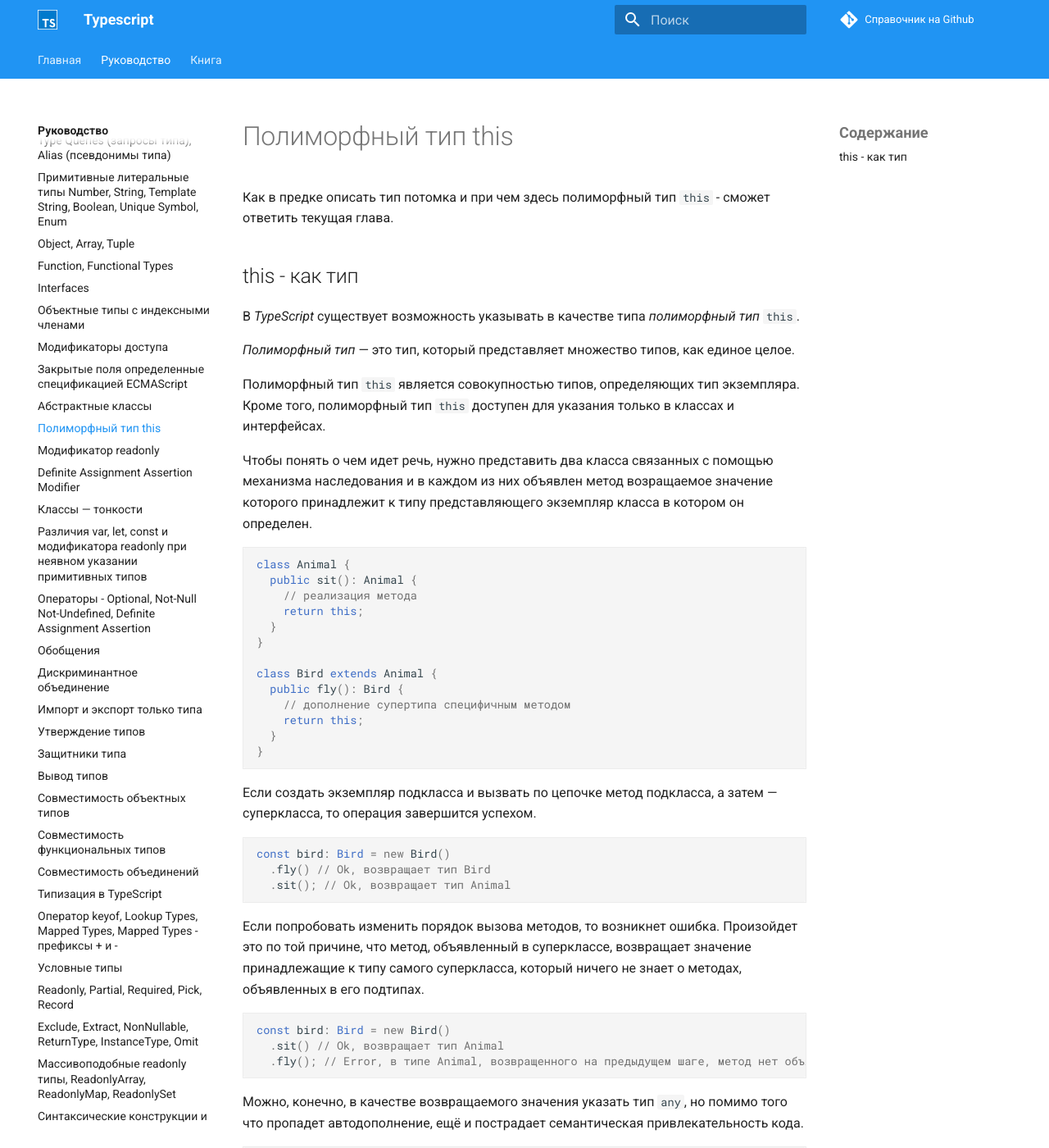
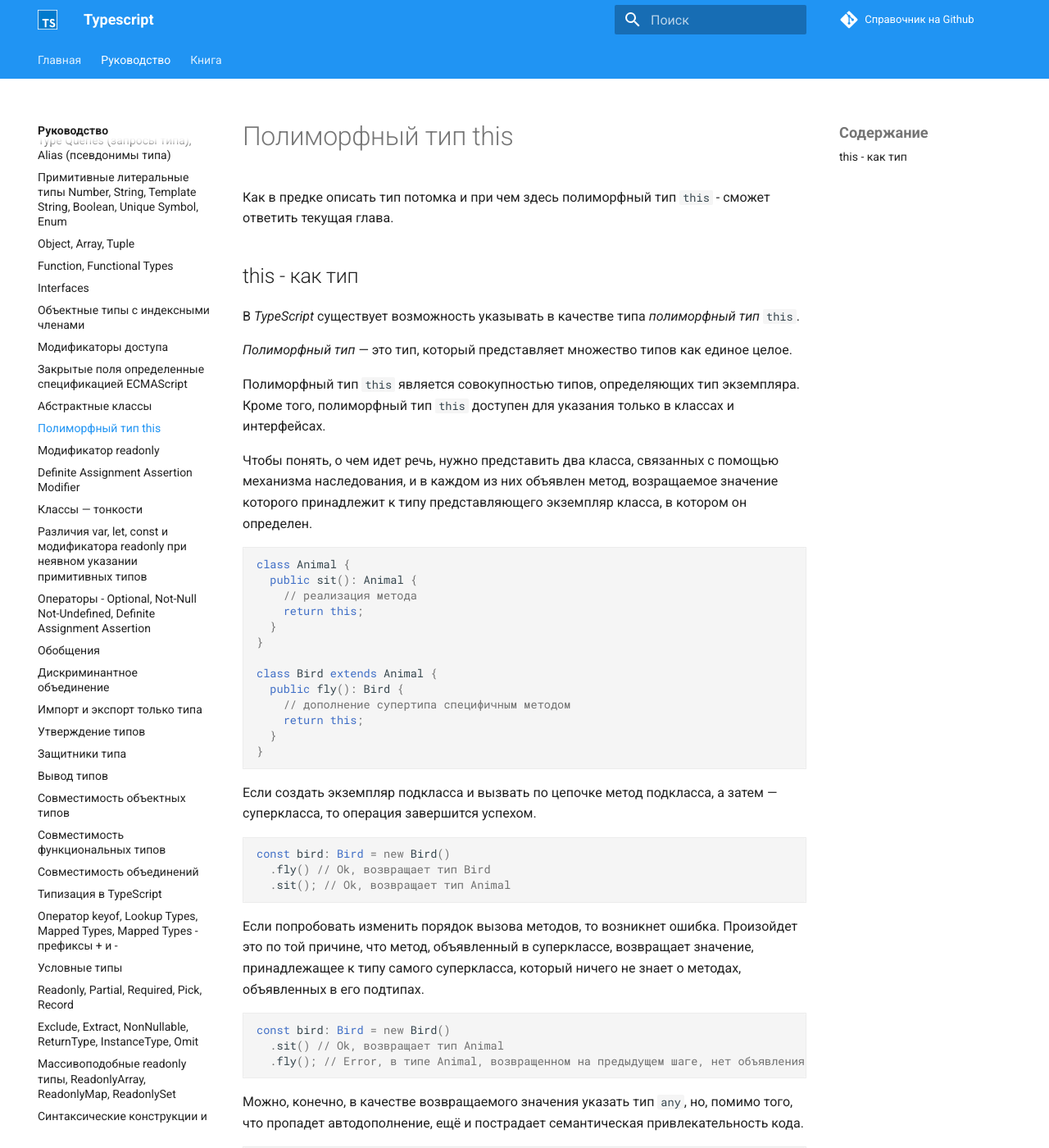
Before and after one commit to xsltdev/scriptdev.ru, an MkDocs documentation site: the page built from docs/guide/026.md, in a window 1280 px wide and 1400 px high. Shown: the whole window at 82% size. Built offline with MkDocs 1.6.1 and Material for MkDocs 9.7.7, drawn with Linux system fonts in a browser that asks for light colours; comment, search, counter and statistics services are not loaded; some of the changed text lies outside the part shown.

Commit message:
edited mistakes

````diff
--- a/docs/guide/026.md
+++ b/docs/guide/026.md
@@ -6,11 +6,11 @@
 
 В _TypeScript_ существует возможность указывать в качестве типа _полиморфный тип_ `this`.
 
-_Полиморфный тип_ — это тип, который представляет множество типов, как единое целое.
+_Полиморфный тип_ — это тип, который представляет множество типов как единое целое.
 
 Полиморфный тип `this` является совокупностью типов, определяющих тип экземпляра. Кроме того, полиморфный тип `this` доступен для указания только в классах и интерфейсах.
 
-Чтобы понять о чем идет речь, нужно представить два класса связанных с помощью механизма наследования и в каждом из них объявлен метод возращаемое значение которого принадлежит к типу представляющего экземпляр класса в котором он определен.
+Чтобы понять, о чем идет речь, нужно представить два класса, связанных с помощью механизма наследования, и в каждом из них объявлен метод, возращаемое значение которого принадлежит к типу представляющего экземпляр класса, в котором он определен.
 
 ```ts
 class Animal {
@@ -36,15 +36,15 @@
   .sit(); // Ok, возвращает тип Animal
 ```
 
-Если попробовать изменить порядок вызова методов, то возникнет ошибка. Произойдет это по той причине, что метод, объявленный в суперклассе, возвращает значение принадлежащие к типу самого суперкласса, который ничего не знает о методах, объявленных в его подтипах.
+Если попробовать изменить порядок вызова методов, то возникнет ошибка. Произойдет это по той причине, что метод, объявленный в суперклассе, возвращает значение, принадлежащее к типу самого суперкласса, который ничего не знает о методах, объявленных в его подтипах.
 
 ```ts
 const bird: Bird = new Bird()
   .sit() // Ok, возвращает тип Animal
-  .fly(); // Error, в типе Animal, возвращенного на предыдущем шаге, метод нет объявления метода fly
+  .fly(); // Error, в типе Animal, возвращенном на предыдущем шаге, нет объявления метода fly
 ```
 
-Можно, конечно, в качестве возвращаемого значения указать тип `any`, но помимо того что пропадет автодополнение, ещё и пострадает семантическая привлекательность кода.
+Можно, конечно, в качестве возвращаемого значения указать тип `any`, но, помимо того, что пропадет автодополнение, ещё и пострадает семантическая привлекательность кода.
 
 ```ts
 class Animal {
````
Also changed, not shown: other parts of docs/guide/026.md (+2 -2 lines).
